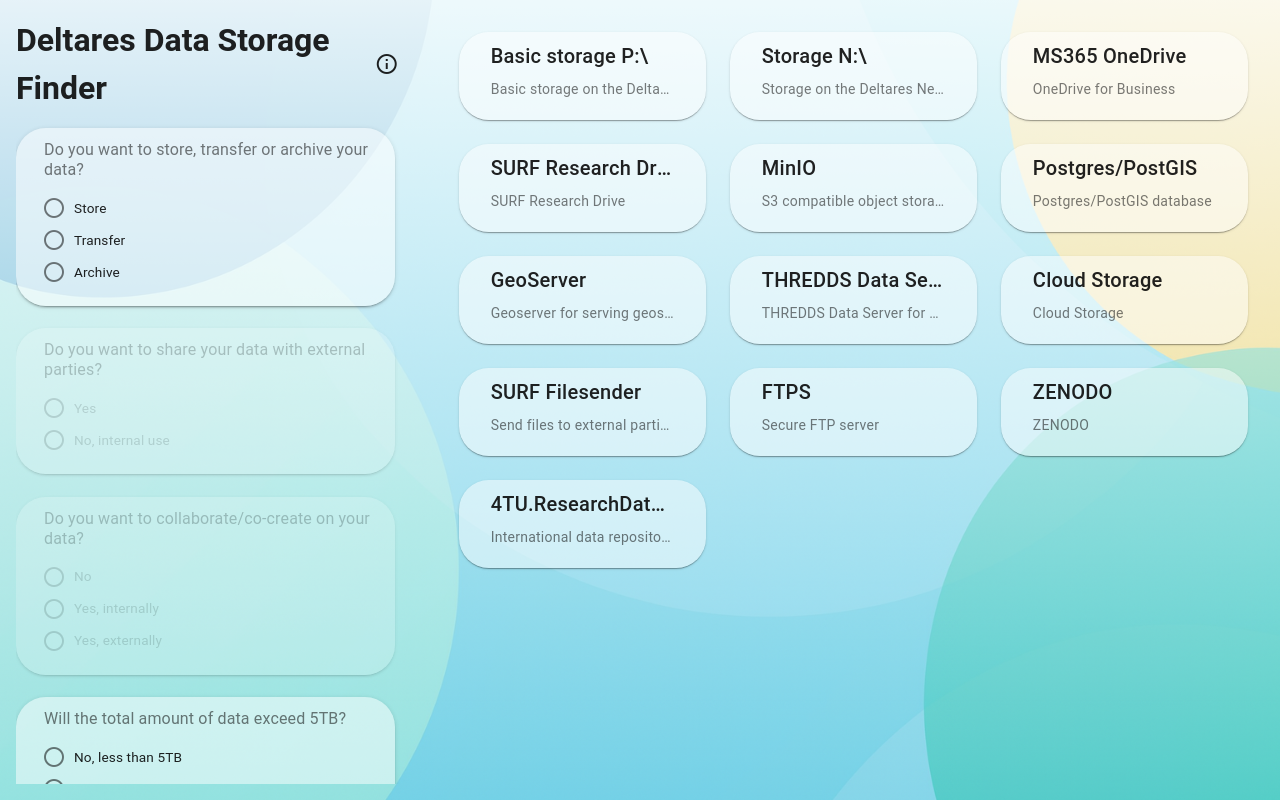
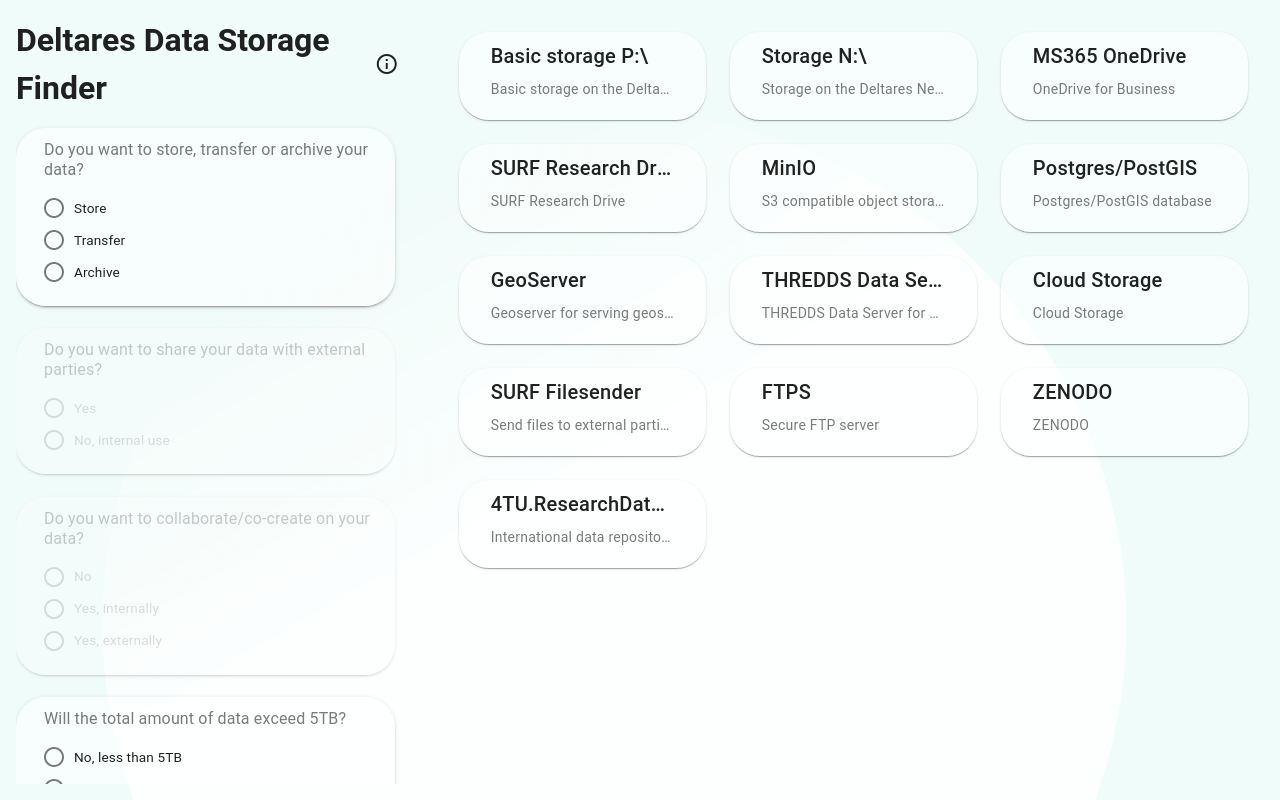
Before and after one commit to Deltares-research/stac-dms, a Vue app in the folder deltares-storage-finder/: page / in a window 1280 px wide. Built offline with nearby package versions, Linux system fonts and the light colour scheme; a small style sheet from the web is missing.

Commit message:
background pattern update

```diff
--- a/deltares-storage-finder/src/App.vue
+++ b/deltares-storage-finder/src/App.vue
@@ -1,8 +1,6 @@
 <template>
   <v-app>
-    <v-main
-      :style="bgStyle"
-    >
+    <v-main class="app-background">
       <router-view />
     </v-main>
   </v-app>
@@ -10,17 +8,36 @@
 
 <script setup>
 
-  import bg from '@/assets/background.png'
-  const bgStyle = {
-    background: `linear-gradient(rgba(255,255,255,0.9), rgba(255,255,255,0.3)), url(${bg}) center center / cover no-repeat !important`,
-    minHeight: '100vh',
-  }
-
 </script>
 
 <style>
+.app-background {
+  position: relative;
+  min-height: 100vh;
+  background-color: #f0fcfa;
+  overflow: hidden;
+}
+
+@media (min-width: 1024px) {
+  .app-background::before {
+    background-image: linear-gradient(
+      330deg,
+      hsla(0, 0%, 100%, 0.8) 60%,
+      hsla(0, 0%, 100%, 0) 85%
+    );
+    clip-path: circle(50% at 50% 50%);
+    content: "";
+    padding-top: 80%;
+    position: fixed;
+    transform: translate3d(10%, 11%, 0);
+    width: 80%;
+    z-index: -1;
+  }
+}
+
 .v-application,
 .v-main {
-  background: transparent !important;
+  position: relative;
+  z-index: 1;
 }
 </style>
```
Also changed, not shown: deltares-storage-finder/src/assets/background.png (deleted).
